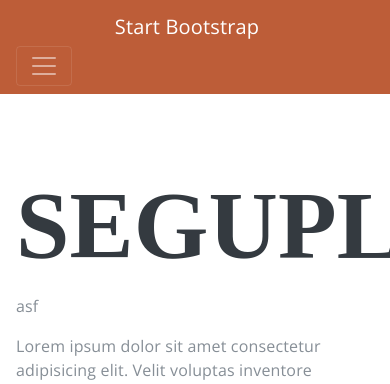
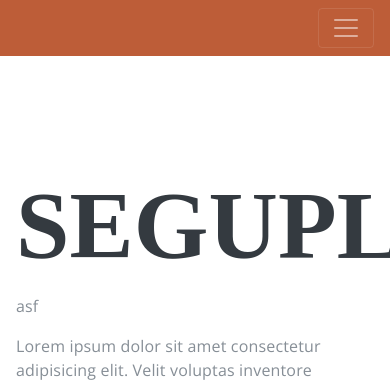
Before and after one commit to SandroSD/clienteTelas, a PHP site: page / in a window 390 px wide; the page is wider, and only the part inside the window is pictured. Shown: the top 384 px of that part. Run offline with PHP 8.4, Linux system fonts and the light colour scheme; some libraries are stand-ins or nearby versions; some web fonts are replaced.

Commit message:
header mobile

```diff
--- a/css/resume.css
+++ b/css/resume.css
@@ -118,7 +118,10 @@ h2 {
 .list-icons .list-inline-item i:hover {
   color: #BD5D38;
 }
-
+#sideNav #headerVMob{
+  width: 100%;
+  text-align: right;
+}
 #sideNav .navbar-nav .nav-item .nav-link {
   font-weight: 600;
   text-transform: uppercase;
--- a/index.php
+++ b/index.php
@@ -29,15 +29,15 @@
   <body id="page-top">
 
     <nav class="navbar navbar-expand-lg navbar-dark bg-primary fixed-top" id="sideNav">
-      <a class="navbar-brand js-scroll-trigger" href="#page-top">
+      <!--a class="navbar-brand js-scroll-trigger" href="#page-top">
         <span class="d-block d-lg-none">Start Bootstrap</span>
-        <!--span class="d-none d-lg-block">
+        <span class="d-none d-lg-block">
           <img class="img-fluid img-profile rounded-circle mx-auto mb-2" src="img/profile.jpg" alt="">
-        </span-->
-      </a>
+        </span>
+      </a--><div id="headerVMob">
       <button class="navbar-toggler" type="button" data-toggle="collapse" data-target="#navbarSupportedContent" aria-controls="navbarSupportedContent" aria-expanded="false" aria-label="Toggle navigation">
         <span class="navbar-toggler-icon"></span>
-      </button>
+      </button></div>
       <div class="collapse navbar-collapse" id="navbarSupportedContent">
         <ul class="navbar-nav">
           <li class="nav-item">
```
